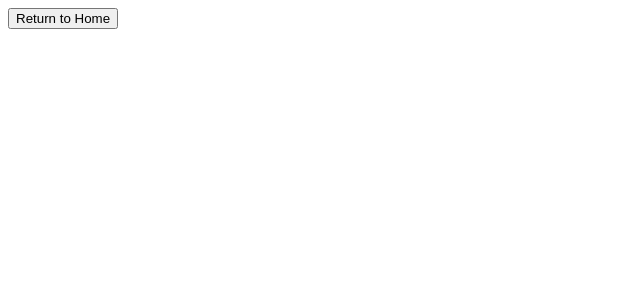
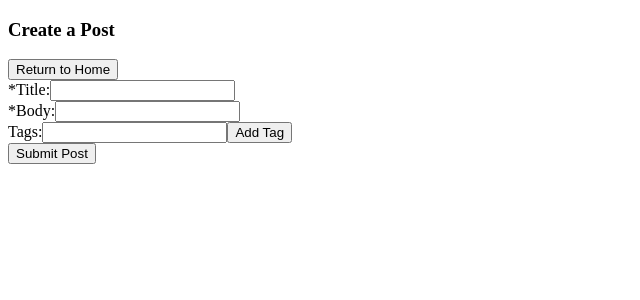
Before and after one commit to DutsAndrew/blog-cms, a Next.js app: page /post/create in a window 1280 px wide. Shown: the top 300 px of the page, without its empty margins (0-640 px from the left). Built offline with nearby package versions, Linux system fonts and the light colour scheme.

Commit message:
create post form validates, sanitizes, and sends correct data

```diff
--- a/app/page.module.css
+++ b/app/page.module.css
@@ -32,3 +32,42 @@
   padding: 5vh;
   font-size: 1.75em;
 }
+
+/* CREATE POST STYLING */
+
+.enteredTagsContainer {
+  display: flex;
+  flex-flow: row wrap;
+  gap: 5vw;
+}
+
+.tagContainer {
+  min-width: 15vw;
+  max-width: 80vw;
+  min-height: 3vh;
+  max-height: 6vh;
+  display: flex;
+  flex: 1 1 auto;
+  flex-flow: row nowrap;
+  justify-content: flex-start;
+  align-items: center;
+  font-size: 1.25em;
+  padding-left: 0.5vw;
+  padding-right: 0.5vw;
+  gap: 0.5vw;
+}
+
+.tagText {
+  margin: 0;
+}
+
+.tagRemove {
+  max-width: 4vw;
+  max-height: 4vh;
+  display: flex;
+  flex: auto;
+}
+
+.tagRemove:hover {
+  cursor: pointer;
+}
--- a/app/post/create/page.tsx
+++ b/app/post/create/page.tsx
@@ -1,13 +1,161 @@
+'use client';
+
+import styles from '../../page.module.css';
 import Link from 'next/link';
+import { FormEvent, useState } from 'react';
+import closeBox from '../../../public/close-box.svg';
+import { TagType } from '@/types/interfaces';
+import Filter from 'bad-words';
+import uniqid from 'uniqid';
 
 export default function CreatePost() {
+
+  const [tags, setTags] = useState<TagType>({
+    list: [],
+  });
+
+  const handleFormSubmission = (e: FormEvent): void => {
+    e.preventDefault();
+
+    const filter = new Filter(),
+          title = document.querySelector('#title'),
+          body = document.querySelector('#body');
+
+    if (title && body) {
+      const titleText = (title as HTMLInputElement).value;
+      const bodyText = (body as HTMLInputElement).value;
+      if ((titleText.trim().length === 0 || titleText.trim().length > 25)
+        || (bodyText.trim().length === 0 || bodyText.trim().length > 10000)
+      ) {
+        alert('Your post is missing either a title or a text body, or your title was more than 25 characters and or your body text was more than 10,000 characters. Please fix those before resubmitting');
+      } else {
+        // sanitize naughty words and send it to db function
+        sendPostToDb(filter.clean(titleText), filter.clean(bodyText));
+      };
+    } else {
+      alert('something went wrong, please try again');
+    };
+  };
+
+  const sendPostToDb = async (title: string, body: string): Promise<void> => {
+    const token = sessionStorage.getItem("token");
+    if (!token) {
+      alert('You can not submit a post until you are logged in to our API');
+    } else {
+      const data = new URLSearchParams();
+          data.append('title', title);
+          data.append('body', body);
+          data.append('tags', tags.list.toString());
+
+      const url: string = 'http://localhost:8080/api/post/create';
+      const sendPost = await fetch(url, {
+        headers: {
+          'Accept': 'application/json',
+          'Content-Type': 'application/x-www-form-urlencoded',
+          'Authorization': `Bearer ${token}`,
+        },
+        method: 'POST',
+        body: data.toString(),
+      });
+
+      const response = await sendPost.json();
+      console.log(response);
+    };
+  };
+
+  const handleAddTag = () => {
+    const tag = document.querySelector('#tags');
+    if (tag) {
+      const input = (tag as HTMLInputElement).value;
+      input.trim();
+      if (input.length <= 35) {
+        if (tags.list.length <= 4) {
+          setTags({
+            list: [...tags.list, input],
+          });
+        } else {
+          alert('You can only assign 5 tags to your post, we recommend picking the most relevant tags');
+        }
+      } else {
+        alert('We have a max character limit of 35 characters for tags');
+      };
+    };
+  };
+
+  const handleRemoveTag = (index: number) => {
+    const tagsRef = tags;
+    const tagsArray = tagsRef.list;
+    tagsArray.splice(index, 1);
+    setTags({
+      list: tagsArray,
+    });
+  };
+
   return (
     <section className="create-post-container">
+      <h1 className={styles.headerTitle}>Create a Post</h1>
       <Link href={'/'}>
         <button className="return-btn">
           Return to Home
         </button>
       </Link>
+
+      <form
+        className='create-post-form'
+        onSubmit={(e) => handleFormSubmission(e)}
+      >
+        <div className='form-group'>
+          <label htmlFor='title'>
+            *Title:
+          </label>
+          <input name="title" id='title' type="text"></input>
+        </div>
+
+        <div className='form-group'>
+          <label htmlFor='body'>
+            *Body:
+          </label>
+          <input name="body" id='body' type="text"></input>
+        </div>
+
+        <div className='form-group'>
+          <label htmlFor='tags'>
+            Tags:
+          </label>
+          <input name="tags" id='tags' type="text"></input>
+          <button
+            className='add-tag-btn'
+            type='button'
+            onClick={() => handleAddTag()}
+          >
+            Add Tag
+          </button>
+        </div>
+
+        <div className={styles.enteredTagsContainer}>
+          {tags.list.map((tag) => {
+            return <div key={uniqid()} className={styles.tagContainer}>
+              <p
+                className={styles.tagText}
+              >
+                {tag}
+              </p>
+              <img
+                className={styles.tagRemove}
+                src={closeBox}
+                onClick={() => handleRemoveTag(tags.list.indexOf(tag))}
+              ></img>
+            </div>
+          })}
+        </div>
+
+        <button
+          type='submit'
+          className='form-submit-btn'
+        >
+          Submit Post
+        </button>
+      </form>
     </section>
   );
 };
--- a/package.json
+++ b/package.json
@@ -12,6 +12,7 @@
     "@types/node": "18.15.10",
     "@types/react": "18.0.29",
     "@types/react-dom": "18.0.11",
+    "bad-words": "^3.0.4",
     "eslint": "8.36.0",
     "eslint-config-next": "13.2.4",
     "next": "13.2.4",
@@ -21,6 +22,7 @@
     "uniqid": "^5.4.0"
   },
   "devDependencies": {
+    "@types/bad-words": "^3.0.1",
     "@types/uniqid": "^5.3.2"
   }
 }
--- /dev/null
+++ b/types/interfaces.ts
@@ -0,0 +1,7 @@
+interface TagType {
+  list: any[],
+};
+
+export {
+  type TagType,
+}
```
Also changed, not shown: public/close-box.svg (added), 1 other file (tests, documents, lock files or other folders).
